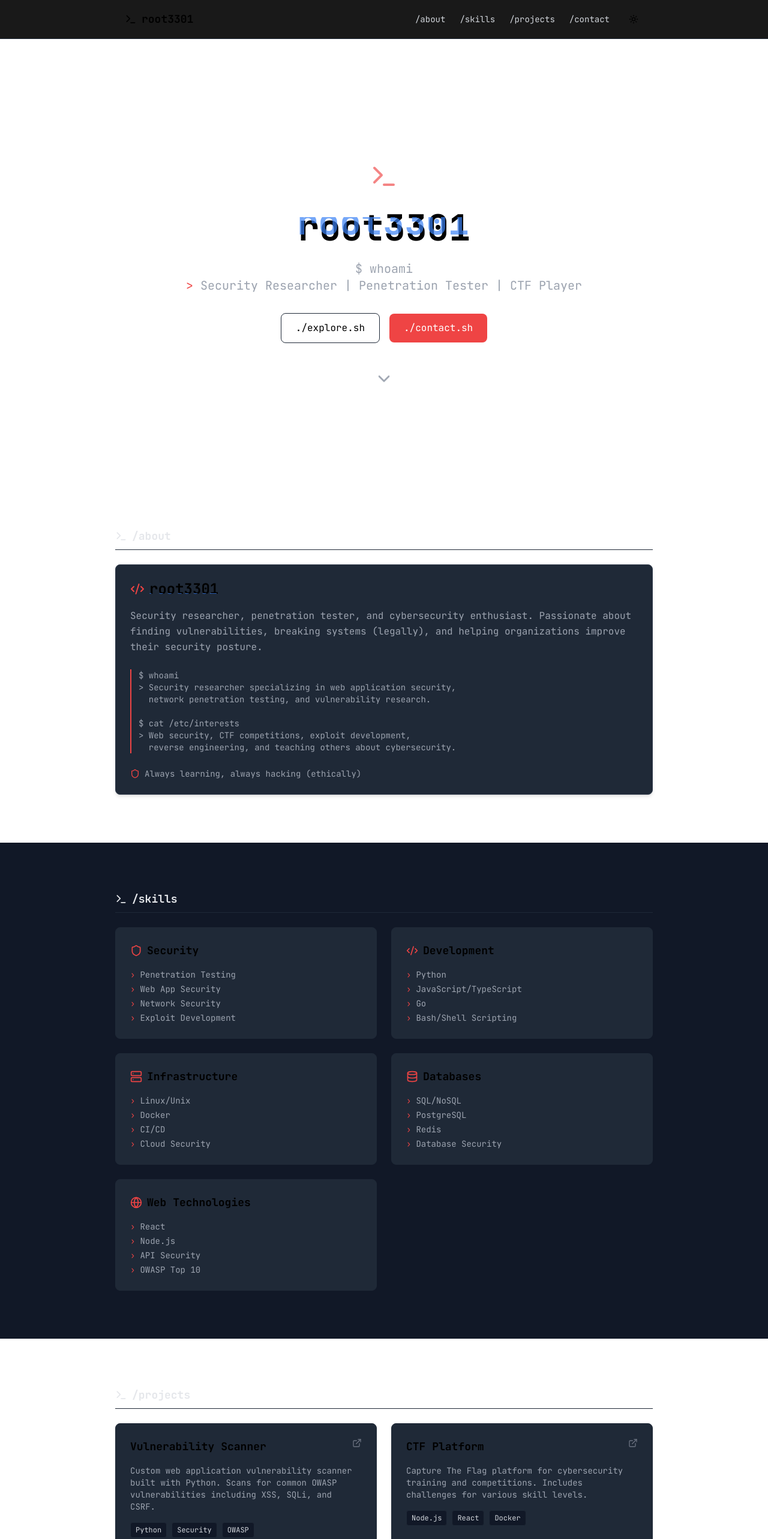
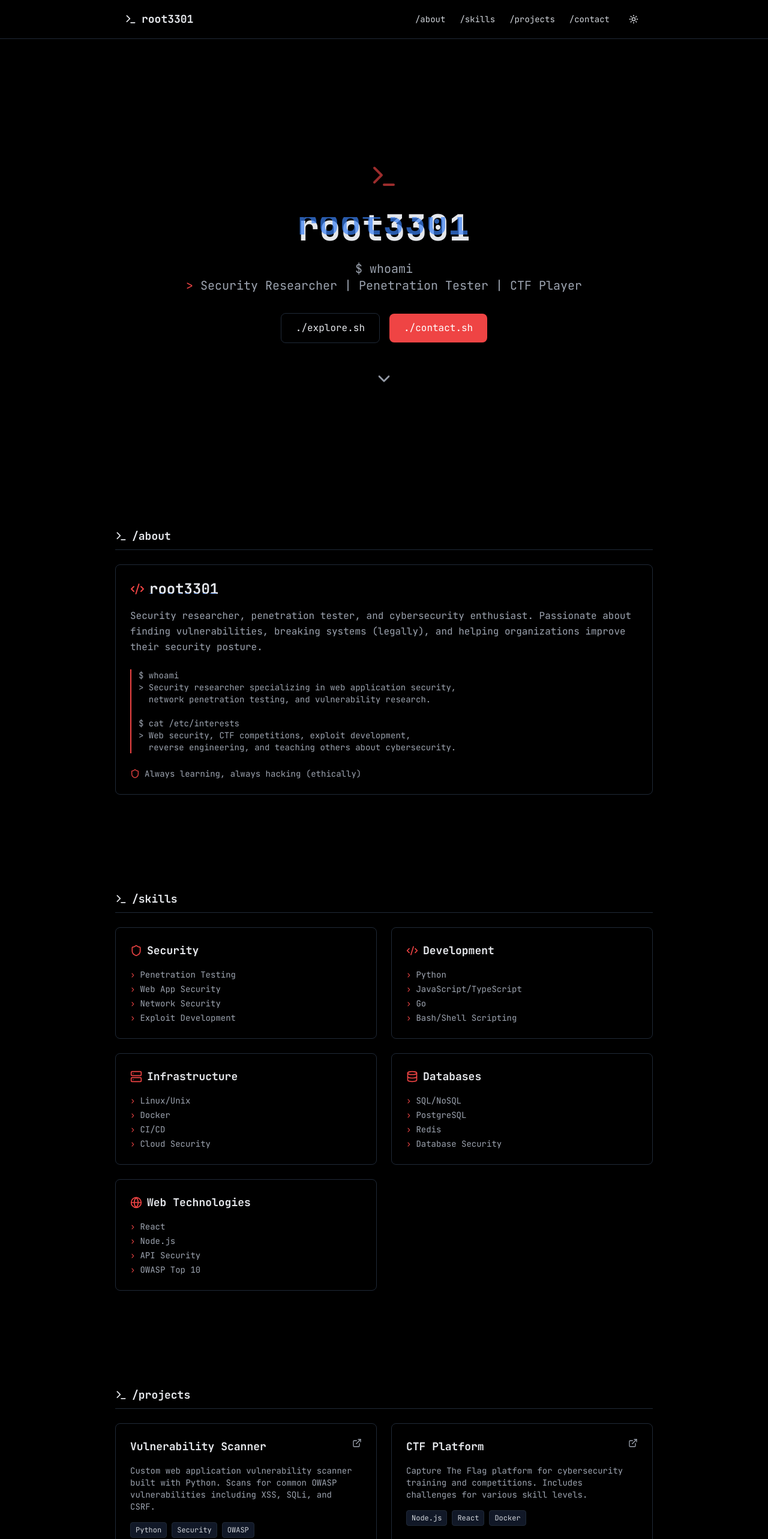
Before and after one commit to Rooot3301/Portfolio-3301, a React (Vite) app: page / in a window 1280 px wide. Shown: the top 2566 px of the page at 60% size. Built offline with nearby package versions, Linux system fonts and the light colour scheme.

Commit message:
Updated index.css

```diff
--- a/src/components/About.tsx
+++ b/src/components/About.tsx
@@ -2,7 +2,7 @@ import { Terminal, Code2, Shield } from 'lucide-react';
 
 export default function About() {
   return (
-    <section id="about" className="py-20 px-4">
+    <section id="about" className="py-20 px-4 bg-black">
       <div className="max-w-4xl mx-auto">
         <div className="section-title">
           <Terminal className="w-5 h-5" />
@@ -18,7 +18,7 @@ export default function About() {
                   root3301
                 </span>
               </h2>
-              <p className="text-gray-600 dark:text-gray-400 leading-relaxed">
+              <p className="text-gray-400 leading-relaxed">
                 Security researcher, penetration tester, and cybersecurity enthusiast.
                 Passionate about finding vulnerabilities, breaking systems (legally), and
                 helping organizations improve their security posture.
@@ -26,7 +26,7 @@ export default function About() {
             </div>
 
             <div className="border-l-2 border-red-500 pl-3">
-              <p className="text-sm text-gray-600 dark:text-gray-400 whitespace-pre-wrap">
+              <p className="text-sm text-gray-400 whitespace-pre-wrap">
                 {`$ whoami
 > Security researcher specializing in web application security,
   network penetration testing, and vulnerability research.
@@ -37,7 +37,7 @@ $ cat /etc/interests
               </p>
             </div>
 
-            <div className="flex items-center gap-2 text-sm text-gray-600 dark:text-gray-400">
+            <div className="flex items-center gap-2 text-sm text-gray-400">
               <Shield className="w-4 h-4 text-red-500" />
               <span>Always learning, always hacking (ethically)</span>
             </div>
--- a/src/components/Footer.tsx
+++ b/src/components/Footer.tsx
@@ -2,7 +2,7 @@ import { Terminal, Mail } from 'lucide-react';
 
 export default function Footer() {
   return (
-    <footer className="border-t border-gray-200 dark:border-gray-800">
+    <footer className="bg-black border-t border-gray-800">
       <div className="max-w-4xl mx-auto px-4 py-8">
         <div className="flex justify-between items-center">
           <div className="flex items-center gap-2 text-sm">
@@ -10,7 +10,7 @@ export default function Footer() {
             <span>© 2025 root3301.sh</span>
           </div>
 
-          <div className="text-sm text-gray-600 dark:text-gray-400">
+          <div className="text-sm text-gray-400">
             Press Ctrl + [1-5] to navigate
           </div>
 
--- a/src/components/Header.tsx
+++ b/src/components/Header.tsx
@@ -18,7 +18,7 @@ export default function Header() {
   };
 
   return (
-    <header className="fixed top-0 left-0 right-0 z-50 bg-white/90 dark:bg-black/90 backdrop-blur-sm border-b border-gray-200 dark:border-gray-800">
+    <header className="fixed top-0 left-0 right-0 z-50 bg-black/90 backdrop-blur-sm border-b border-gray-800">
       <div className="max-w-4xl mx-auto px-4 py-4">
         <div className="flex items-center justify-between">
           <button
@@ -57,7 +57,7 @@ export default function Header() {
 
             <button
               onClick={() => setDarkMode(!darkMode)}
-              className="p-2 hover:bg-gray-100 dark:hover:bg-gray-900 rounded-lg transition-colors"
+              className="p-2 hover:bg-gray-900 rounded-lg transition-colors"
               aria-label="Toggle dark mode"
             >
               {darkMode ? (
--- a/src/components/Hero.tsx
+++ b/src/components/Hero.tsx
@@ -7,7 +7,7 @@ export default function Hero() {
   };
 
   return (
-    <section id="hero" className="min-h-screen flex items-center justify-center px-4 pt-32">
+    <section id="hero" className="min-h-screen flex items-center justify-center px-4 pt-32 bg-black">
       <div className="max-w-4xl mx-auto text-center">
         <div className="flex items-center justify-center gap-3 mb-8">
           <Terminal className="w-12 h-12 text-red-500 animate-pulse" />
@@ -19,7 +19,7 @@ export default function Hero() {
           </span>
         </h1>
 
-        <p className="text-xl text-gray-600 dark:text-gray-400 mb-8 font-mono">
+        <p className="text-xl text-gray-400 mb-8 font-mono">
           $ whoami
           <br />
           <span className="text-red-500">&gt;</span> Security Researcher | Penetration Tester | CTF Player
@@ -32,7 +32,7 @@ export default function Hero() {
               e.preventDefault();
               scrollToAbout();
             }}
-            className="px-6 py-3 border border-gray-200 dark:border-gray-800 hover:border-red-500 hover:bg-red-500 hover:text-white transition-all duration-300 rounded-lg transform hover:scale-105"
+            className="px-6 py-3 border border-gray-800 hover:border-red-500 hover:bg-red-500 hover:text-white transition-all duration-300 rounded-lg transform hover:scale-105"
           >
             ./explore.sh
           </a>
--- a/src/components/Projects.tsx
+++ b/src/components/Projects.tsx
@@ -29,7 +29,7 @@ export default function Projects() {
   ];
 
   return (
-    <section id="projects" className="py-20 px-4">
+    <section id="projects" className="py-20 px-4 bg-black">
       <div className="max-w-4xl mx-auto">
         <div className="section-title">
           <Terminal className="w-5 h-5" />
@@ -40,20 +40,20 @@ export default function Projects() {
           {projects.map((project, index) => (
             <div
               key={index}
-              className="project-card p-6 rounded-lg border border-gray-200 dark:border-gray-800 hover:border-red-500 transition-all duration-300 transform hover:scale-105"
+              className="project-card p-6 rounded-lg border border-gray-800 hover:border-red-500 transition-all duration-300 transform hover:scale-105"
             >
               <div className="flex items-start justify-between mb-4">
                 <h3 className="font-bold text-lg">{project.title}</h3>
                 <a
                   href={project.link}
-                  className="text-gray-500 hover:text-red-500 transition-colors"
+                  className="text-gray-400 hover:text-red-500 transition-colors"
                   aria-label="View project"
                 >
                   <ExternalLink className="w-4 h-4" />
                 </a>
               </div>
 
-              <p className="text-sm text-gray-600 dark:text-gray-400 mb-4">
+              <p className="text-sm text-gray-400 mb-4">
                 {project.description}
               </p>
 
@@ -61,7 +61,7 @@ export default function Projects() {
                 {project.tags.map((tag, idx) => (
                   <span
                     key={idx}
-                    className="px-2 py-1 text-xs bg-gray-100 dark:bg-gray-900 text-gray-700 dark:text-gray-300 rounded border border-gray-200 dark:border-gray-800"
+                    className="px-2 py-1 text-xs bg-gray-900 text-gray-300 rounded border border-gray-800"
                   >
                     {tag}
                   </span>
--- a/src/components/Skills.tsx
+++ b/src/components/Skills.tsx
@@ -30,7 +30,7 @@ export default function Skills() {
   ];
 
   return (
-    <section id="skills" className="py-20 px-4 bg-gray-50 dark:bg-gray-900">
+    <section id="skills" className="py-20 px-4 bg-black">
       <div className="max-w-4xl mx-auto">
         <div className="section-title">
           <Terminal className="w-5 h-5" />
@@ -41,7 +41,7 @@ export default function Skills() {
           {skills.map((skill, index) => (
             <div
               key={index}
-              className="skill-card p-6 rounded-lg border border-gray-200 dark:border-gray-800 hover:border-red-500 transition-all duration-300 transform hover:scale-105"
+              className="skill-card p-6 rounded-lg border border-gray-800 hover:border-red-500 transition-all duration-300 transform hover:scale-105"
             >
               <div className="flex items-center gap-2 mb-4">
                 <skill.icon className="w-5 h-5 text-red-500" />
@@ -49,7 +49,7 @@ export default function Skills() {
               </div>
               <ul className="space-y-1">
                 {skill.items.map((item, idx) => (
-                  <li key={idx} className="text-sm text-gray-600 dark:text-gray-400 flex items-center gap-2">
+                  <li key={idx} className="text-sm text-gray-400 flex items-center gap-2">
                     <span className="text-red-500">›</span>
                     {item}
                   </li>
--- a/src/components/Terminal.tsx
+++ b/src/components/Terminal.tsx
@@ -88,7 +88,7 @@ drwxr-xr-x  2 root3301 root3301  4096 Mar 15 10:30 contact`,
   };
 
   return (
-    <section id="terminal" className="py-20 px-4 border-t border-gray-200 dark:border-gray-800">
+    <section id="terminal" className="py-20 px-4 bg-black border-t border-gray-800">
       <div className="max-w-4xl mx-auto">
         <div className="section-title">
           <TerminalIcon className="w-5 h-5" />
@@ -96,7 +96,7 @@ drwxr-xr-x  2 root3301 root3301  4096 Mar 15 10:30 contact`,
         </div>
 
         <div className="section-content">
-          <div className="border border-gray-200 dark:border-gray-800 rounded-lg p-4 bg-gray-50 dark:bg-gray-900">
+          <div className="border border-gray-800 rounded-lg p-4 bg-gray-900">
             <div
               ref={outputRef}
               id="terminal-output"
@@ -105,7 +105,7 @@ drwxr-xr-x  2 root3301 root3301  4096 Mar 15 10:30 contact`,
               {history.map((line, index) => (
                 <div
                   key={index}
-                  className={line.startsWith('$') ? 'text-blue-600 dark:text-blue-400' : ''}
+                  className={line.startsWith('$') ? 'text-blue-400' : ''}
                 >
                   {line}
                 </div>
@@ -113,7 +113,7 @@ drwxr-xr-x  2 root3301 root3301  4096 Mar 15 10:30 contact`,
             </div>
 
             <div className="flex items-center gap-2">
-              <span className="text-green-600 dark:text-green-400">$</span>
+              <span className="text-green-400">$</span>
               <input
                 type="text"
                 value={input}
--- a/src/index.css
+++ b/src/index.css
@@ -4,19 +4,21 @@
 
 body {
   font-family: 'JetBrains Mono', monospace;
+  background-color: #000000;
+  color: #e5e7eb;
 }
 
 @layer components {
   .section-title {
-    @apply flex items-center gap-2 text-lg font-bold mb-6 pb-2 border-b border-gray-200 dark:border-gray-800 text-gray-800 dark:text-gray-200;
+    @apply flex items-center gap-2 text-lg font-bold mb-6 pb-2 border-b border-gray-800 text-gray-200;
   }
 
   .section-content {
-    @apply bg-white dark:bg-gray-800 rounded-lg p-6 border border-gray-100 dark:border-gray-700 shadow-md;
+    @apply bg-black rounded-lg p-6 border border-gray-800 shadow-md;
   }
 
   .command-link {
-    @apply text-gray-700 dark:text-gray-300 hover:text-red-500 dark:hover:text-red-400 transition-colors;
+    @apply text-gray-300 hover:text-red-500 transition-colors;
   }
 
   .terminal-cursor {
@@ -29,11 +31,11 @@ body {
   }
 
   .skill-card {
-    @apply bg-white dark:bg-gray-800;
+    @apply bg-black;
   }
 
   .project-card {
-    @apply bg-white dark:bg-gray-800;
+    @apply bg-black;
   }
 
   .glitch-text {
```
Also changed, not shown: src/components/Contact.tsx (+4 -4 lines).
